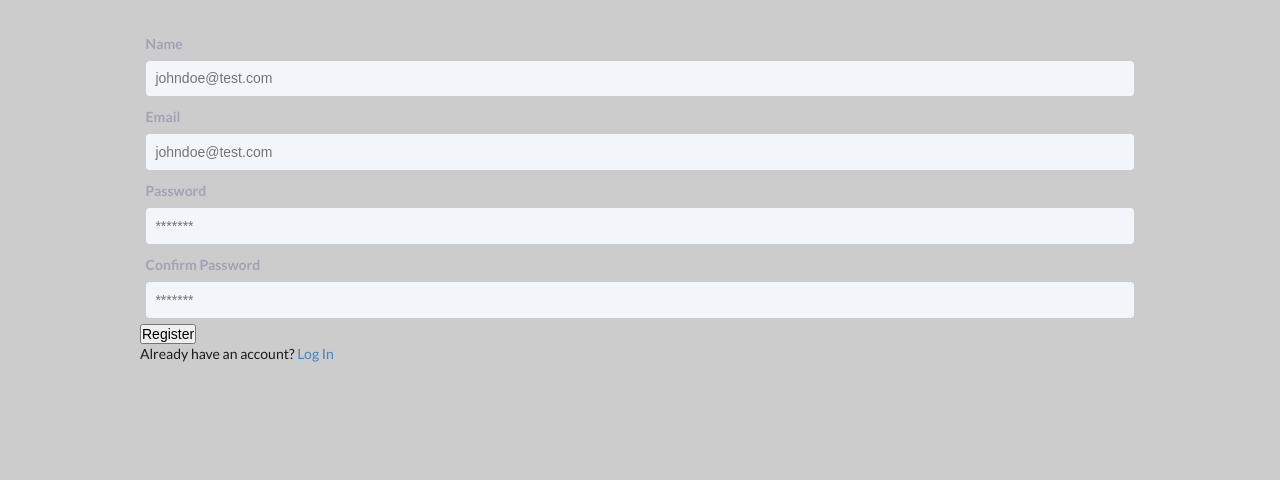
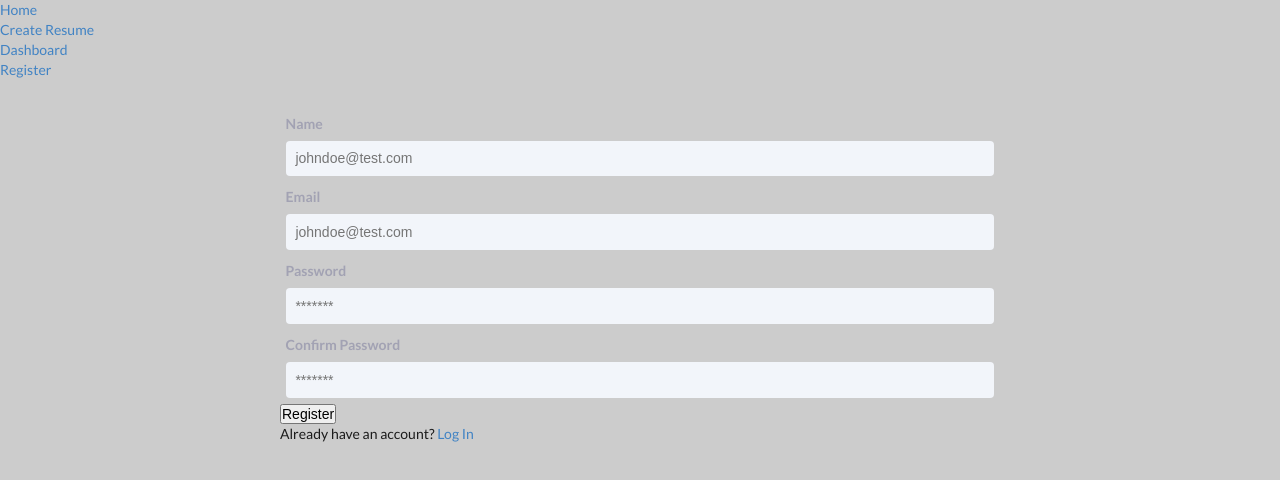
Before and after one commit to Sophi-E/Resume-builder, a React (Create React App) app: page /register in a window 1280 px wide. Shown: the top 480 px of the page. Built offline with nearby package versions, Linux system fonts and the light colour scheme; no server answers.

Commit message:
create  wrapper component

```diff
--- a/src/App.js
+++ b/src/App.js
@@ -31,6 +31,7 @@ const App = () => {
       <Router>
         <div className="App">
           <Alert />
+          <Navbar />
           <Switch>
             <Route exact path="/" component={ResumeUi} />
             <Route exact path="/register" component={Register} />
--- a/src/components/ResumeUi.js
+++ b/src/components/ResumeUi.js
@@ -5,7 +5,6 @@ import Navbar from "./Navbar";
 const ResumeUi = () => {
   return (
     <>
-      <Navbar />
       <StyledContainer>
         <div className="header-container">
           <p className="name">John doe</p>
--- /dev/null
+++ b/src/components/StyledWrapper.js
@@ -0,0 +1,12 @@
+import React from "react";
+import styled from "@emotion/styled";
+
+const StyledWrapper = ({ children }) => {
+  return <StyledWrapperDiv>{children}</StyledWrapperDiv>;
+};
+
+export default StyledWrapper;
+
+const StyledWrapperDiv = styled.div`
+  padding: 2em 20em;
+`;
--- a/src/pages/auth/Login.js
+++ b/src/pages/auth/Login.js
@@ -4,6 +4,7 @@ import { connect } from "react-redux";
 import PropTypes from "prop-types";
 import { login } from "../../actions/auth";
 import Input from "../../components/Input";
+import StyledWrapperDiv from "../../components/StyledWrapper";
 
 const initialState = {
   email: "",
@@ -29,7 +30,7 @@ const Login = ({ login, isAuthenticated }) => {
   }
 
   return (
-    <>
+    <StyledWrapperDiv>
       <h1 className="large text-primary">Sign In</h1>
       <p className="lead">
         <i className="fas fa-user"></i> Sign Into Your Account
@@ -57,7 +58,7 @@ const Login = ({ login, isAuthenticated }) => {
       <p className="my-1">
         Don't have an account? <Link to="/register">Sign Up</Link>
       </p>
-    </>
+    </StyledWrapperDiv>
   );
 };
 
--- a/src/pages/auth/Register.js
+++ b/src/pages/auth/Register.js
@@ -7,6 +7,7 @@ import PropTypes from "prop-types";
 import { setAlert } from "../../actions/alert";
 import { register } from "../../actions/auth";
 import Input from "../../components/Input";
+import StyledWrapperDiv from "../../components/StyledWrapper";
 
 const initialState = {
   name: "",
@@ -37,7 +38,7 @@ const Register = ({ setAlert, register, isAuthenticated }) => {
   }
 
   return (
-    <StyledWrapper>
+    <StyledWrapperDiv>
       <form onSubmit={onSubmit}>
         <Input
           label="Name"
@@ -76,7 +77,7 @@ const Register = ({ setAlert, register, isAuthenticated }) => {
       <p>
         Already have an account? <Link to="login">Log In</Link>
       </p>
-    </StyledWrapper>
+    </StyledWrapperDiv>
   );
 };
 
@@ -91,7 +92,3 @@ const mapStateToProps = (state) => ({
 });
 
 export default connect(mapStateToProps, { setAlert, register })(Register);
-
-const StyledWrapper = styled.div`
-  padding: 2em 10em;
-`;
```
